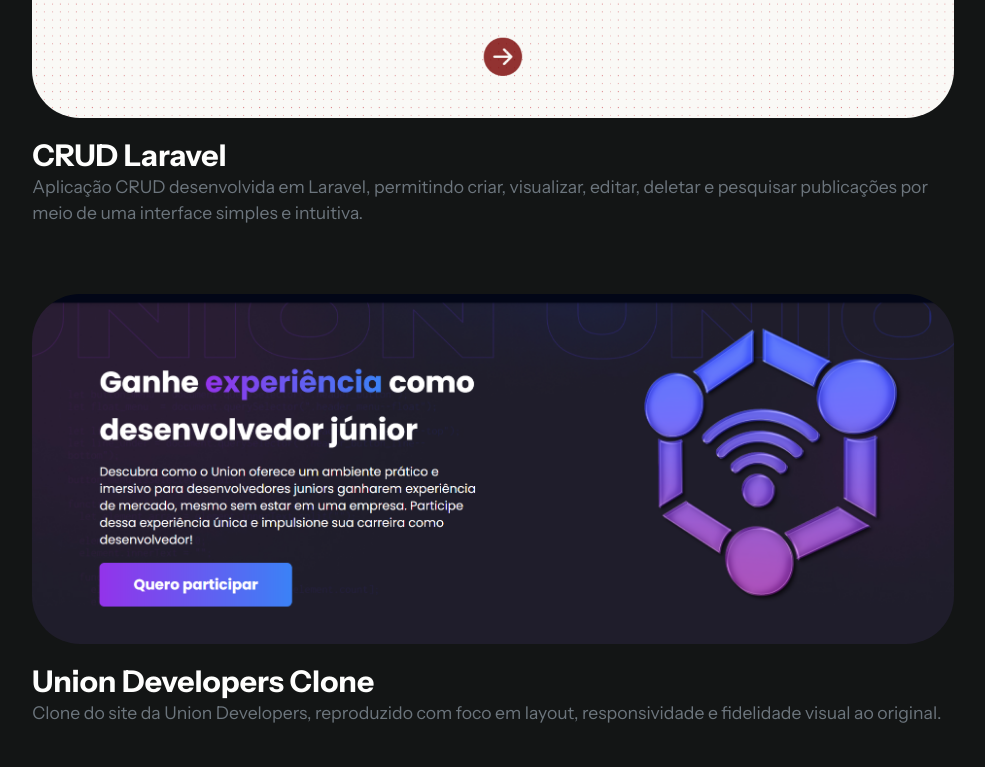
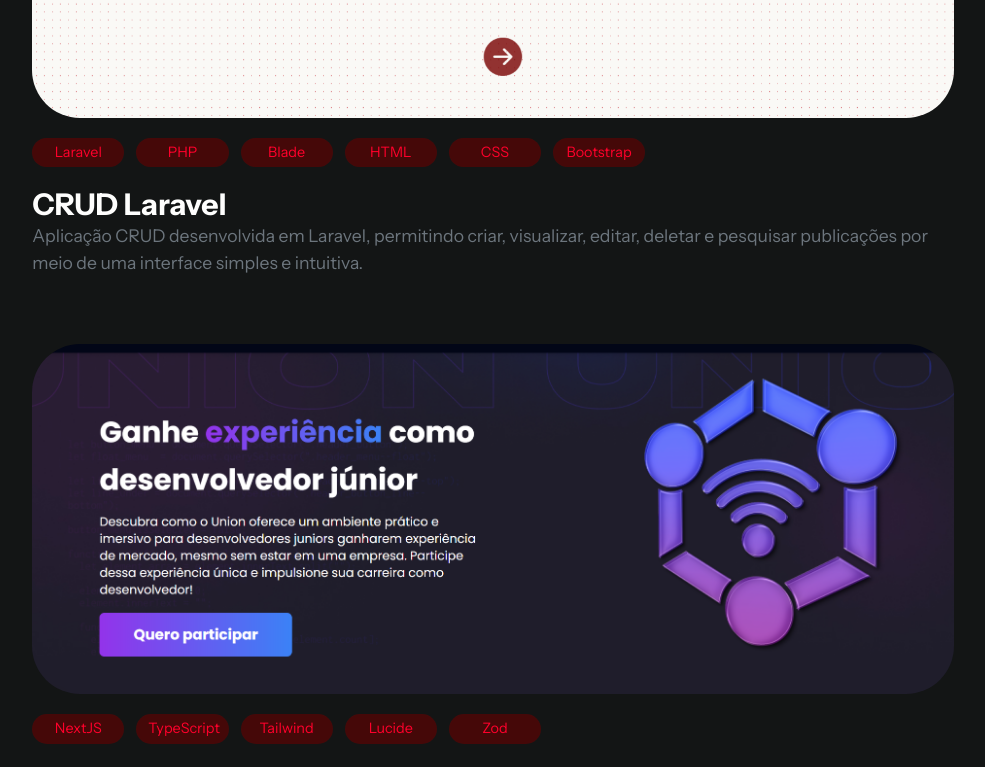
Before and after one commit to michaelleoliveir/mikl_portfolio, a Next.js app: page / in a window 1280 px wide. Shown: the part 2040-2807 px from the top of the page, without its empty margins (147-1132 px from the left). Built offline with nearby package versions, Linux system fonts and the light colour scheme; a web font is replaced by a local one.

Commit message:
feat: finishing projet component and adding tags section

```diff
--- a/src/components/layout/Projects.tsx
+++ b/src/components/layout/Projects.tsx
@@ -9,7 +9,7 @@
             title: "CRUD Laravel",
             link: "https://github.com/michaelleoliveir/crud-laravel",
             subtitle: "Aplicação CRUD desenvolvida em Laravel, permitindo criar, visualizar, editar, deletar e pesquisar publicações por meio de uma interface simples e intuitiva.",
-            tags: ['Laravel', 'PHP', 'HTML', 'CSS']
+            tags: ['Laravel', 'PHP', 'Blade', 'HTML', 'CSS', 'Bootstrap']
         },
         {
             id: 2,
@@ -17,7 +17,7 @@
             title: "Union Developers Clone",
             link: "https://github.com/michaelleoliveir/uniondevelopers-clone",
             subtitle: "Clone do site da Union Developers, reproduzido com foco em layout, responsividade e fidelidade visual ao original.",
-            tags: []
+            tags: ['NextJS', 'TypeScript', 'Tailwind', 'Lucide', 'Zod']
         },
         {
             id: 3,
@@ -25,7 +25,7 @@
             title: "User Management",
             link: "https://github.com/michaelleoliveir/user-management",
             subtitle: "Sistema de gerenciamento de usuários para registrar, atualizar e excluir usuários. Este projeto é ideal para quem busca implementar funcionalidades básicas de CRUD (Create, Read, Update, Delete) em uma aplicação web.",
-            tags: []
+            tags: ['React', 'JavaScript', 'Shadcn', 'Express', 'MongoDB', 'Cypress', 'Jest']
         },
         {
             id: 4,
@@ -33,7 +33,7 @@
             title: "Ascone Landing Page",
             link: "https://github.com/michaelleoliveir/ascone-landing-page",
             subtitle: "Clone da landing page da Ascone Finance, seguindo fielmente o conceito visual encontrado no Dribbble e mantendo a estrutura, identidade e proposta original do design.",
-            tags: []
+            tags: ['React', 'JavaScript', 'Tailwind', 'Shadcn']
         }
     ]
 
--- a/src/components/ui/Project.tsx
+++ b/src/components/ui/Project.tsx
@@ -8,7 +8,7 @@
     tags: string[]
 }
 
-const Project: React.FC<ProjectProps> = ({ image, title, link, subtitle }) => {
+const Project: React.FC<ProjectProps> = ({ image, title, link, subtitle, tags }) => {
     return (
         <div className="font-instrument w-full flex flex-col items-center mb-17">
 
@@ -25,9 +25,20 @@
 
             </div>
 
-            <div className="w-[80%]">
-                <h1 className="text-letter text-3xl font-bold">{title}</h1>
-                <p className="text-gray text-[1.1rem]">{subtitle}</p>
+            <div className="w-[80%] flex flex-col">
+                <div className="mb-5 flex flex-wrap flex-row">
+                    {tags.map((tag, index) => {
+                        return (
+                            <span key={index} className="text-neon text-[0.9rem] w-[10%] mr-3 px-3 py-1 text-center rounded-4xl bg-highlight-darker/60">
+                                {tag}
+                            </span>
+                        )
+                    })}
+                </div>
+                <div>
+                    <h1 className="text-letter text-3xl font-bold">{title}</h1>
+                    <p className="text-gray text-[1.1rem]">{subtitle}</p>
+                </div>
             </div>
         </div>
     );
--- a/src/styles/variables.css
+++ b/src/styles/variables.css
@@ -9,6 +9,7 @@
     --color-letter: #fefefd;
     --color-light-letter: #b0b3b3;
     --color-highlight: #c1121f;
+    --color-neon: #ff002b;
     --color-highlight-darker: #660000;
     --color-gray: #6c757d;
 
```
